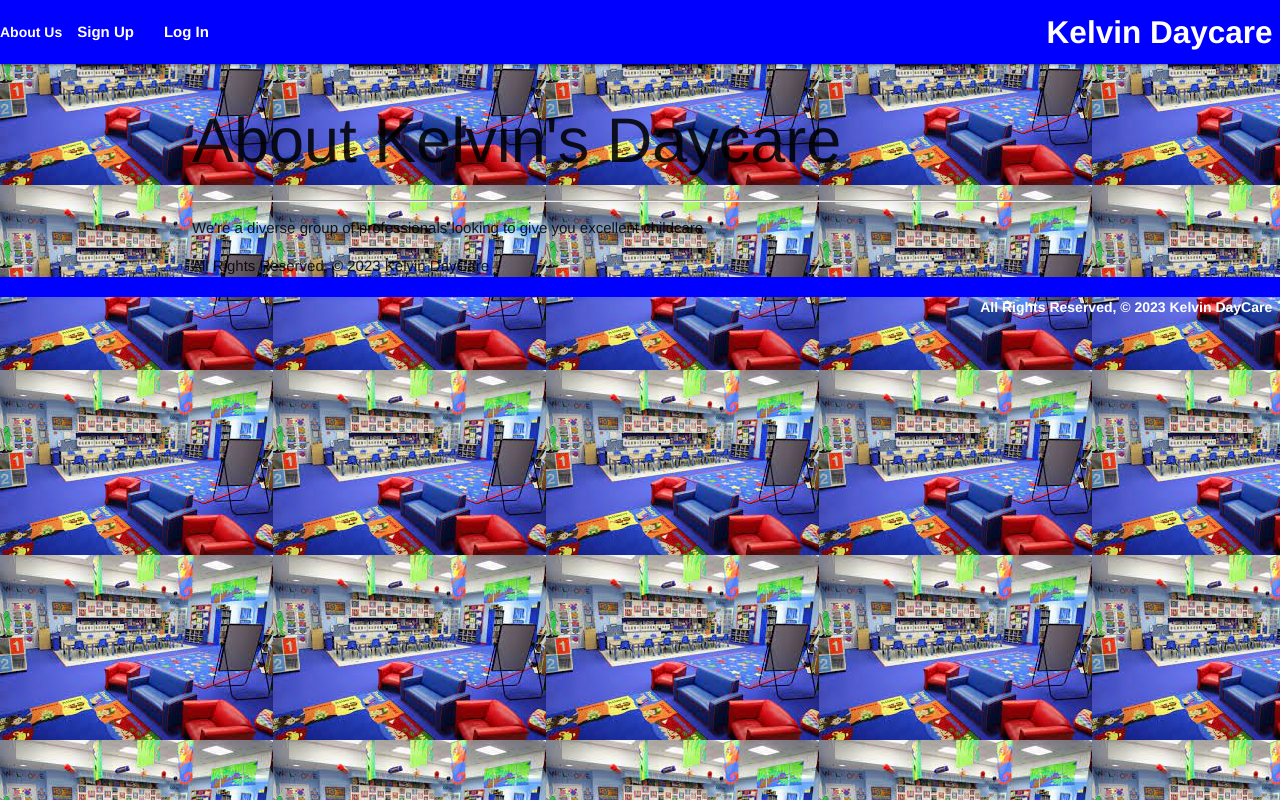
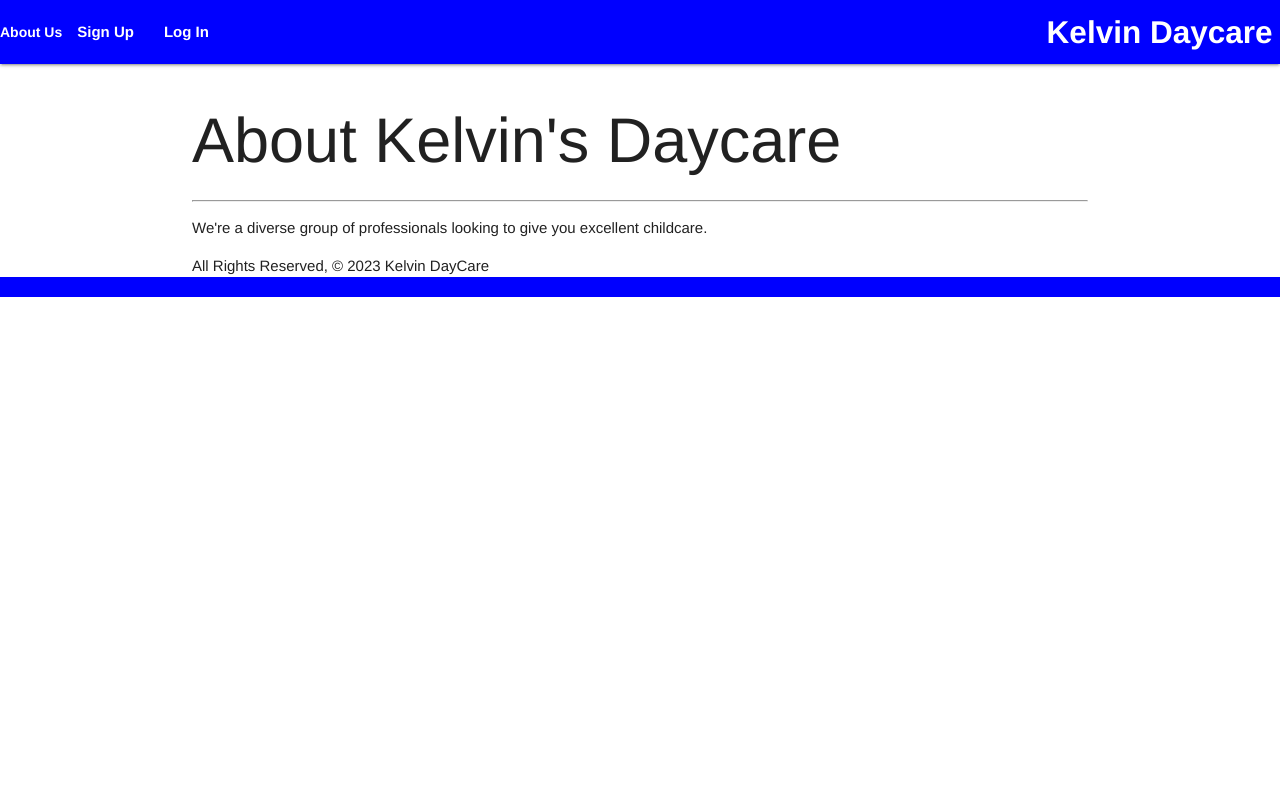
Before and after one commit to kelvinbest1/Childcare-Check-In, a Django app: page /about/ in a window 1280 px wide. Run offline with Django 4.2, Linux system fonts and the light colour scheme.

Commit message:
deleted photo from css

```diff
--- a/main_app/static/css/style.css
+++ b/main_app/static/css/style.css
@@ -1,6 +1,6 @@
 
 body{
-    background-image:url('childcheckin/main_app/static/images/image.jpeg');
+
     font-family:'Franklin Gothic Medium', 'Arial Narrow', Arial, sans-serif;
 }
 
```
